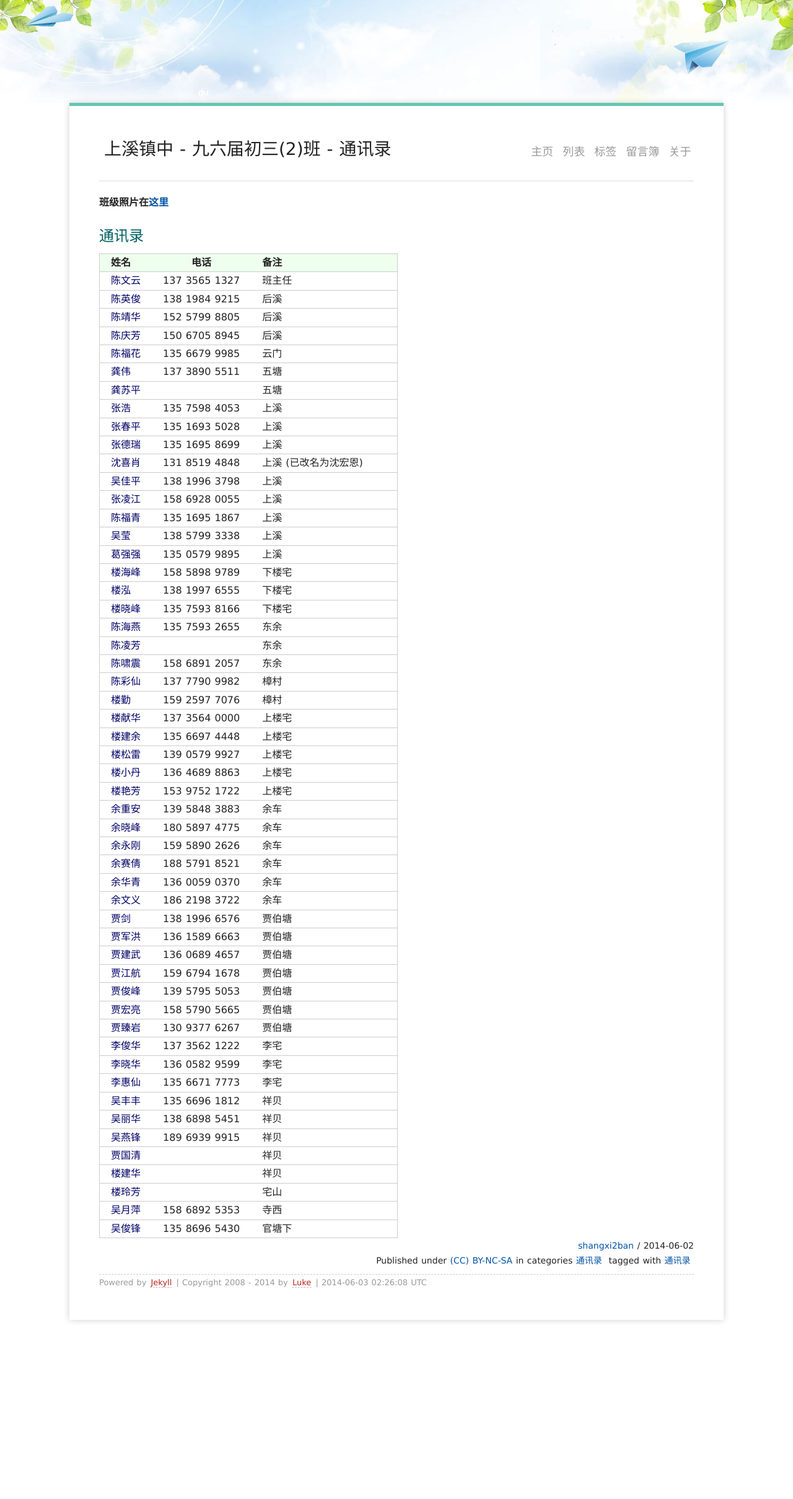
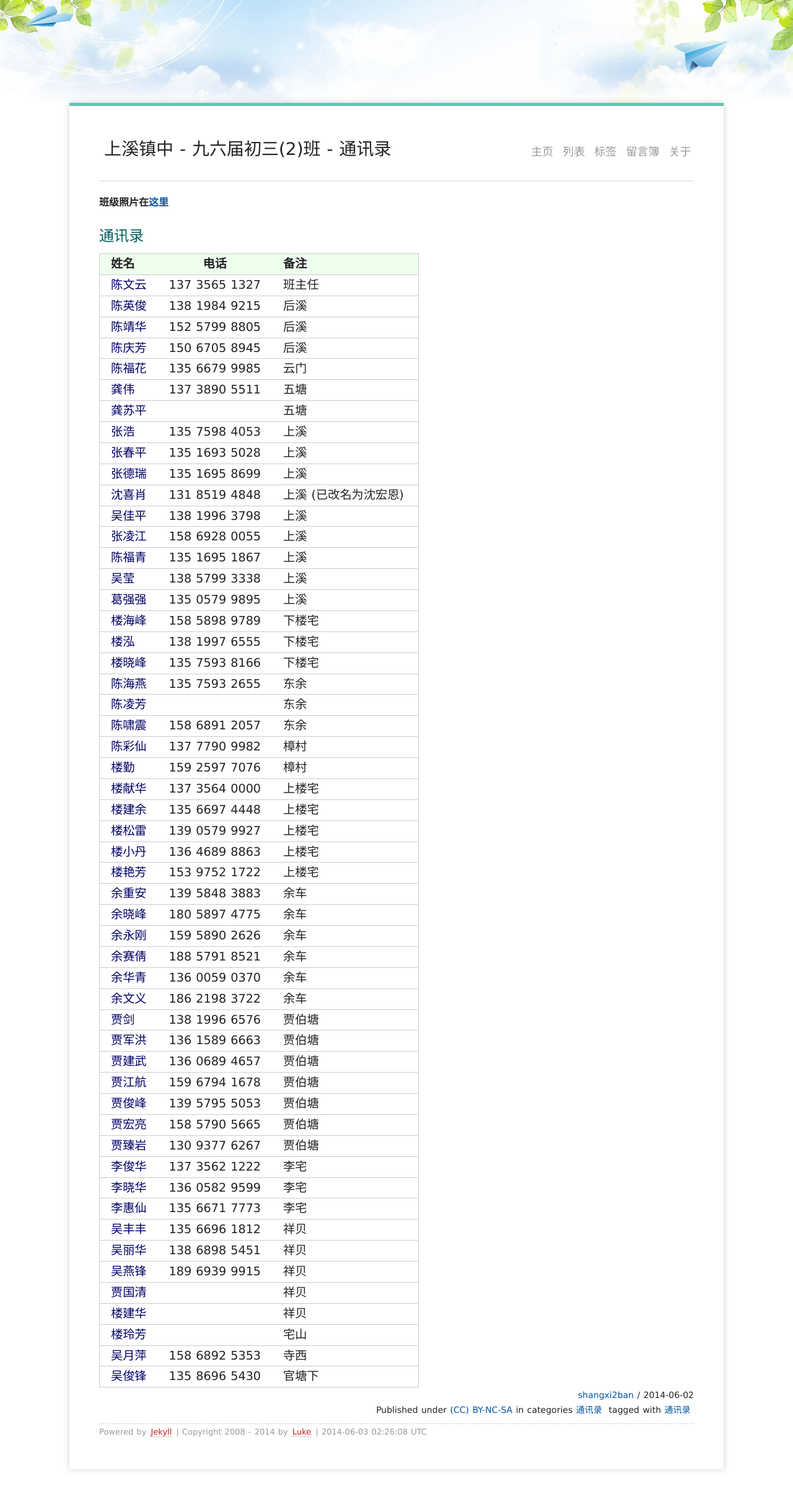
Before and after one commit to shangxi2ban/shangxi2ban.github.io, a Jekyll site: the page built from _posts/2014/2014-06-02-tongxunlu.md, in a window 1280 px wide. Shown: the whole page at 62% size. Built offline with Jekyll 4.4.1, drawn with Linux system fonts in a browser that asks for light colours; Markdown is read by kramdown in place of the engine named in the settings; comment, search, counter and statistics services are not loaded; before the commit the page ends 2178 px from its top, so only the background shows below that.

Commit message:
daily updates

```diff
--- a/_posts/2014/2014-06-02-tongxunlu.md
+++ b/_posts/2014/2014-06-02-tongxunlu.md
@@ -8,7 +8,7 @@ tags: 通讯录
 
 ## 通讯录
 
-<table>
+<table id="tongxunlu">
     <tbody><tr>
         <th class="hname">姓名</th>
         <th class="hphone">电话</th>
--- a/media/css/screen.css
+++ b/media/css/screen.css
@@ -44,6 +44,11 @@ table {
 	border-collapse: collapse;
 	border-spacing: 0;
     /*border: 1px solid #eee;*/
+}
+
+#tongxunlu th,
+#tongxunlu td {
+    font-size: 1.2em;
 }
 
 th, td {
```
